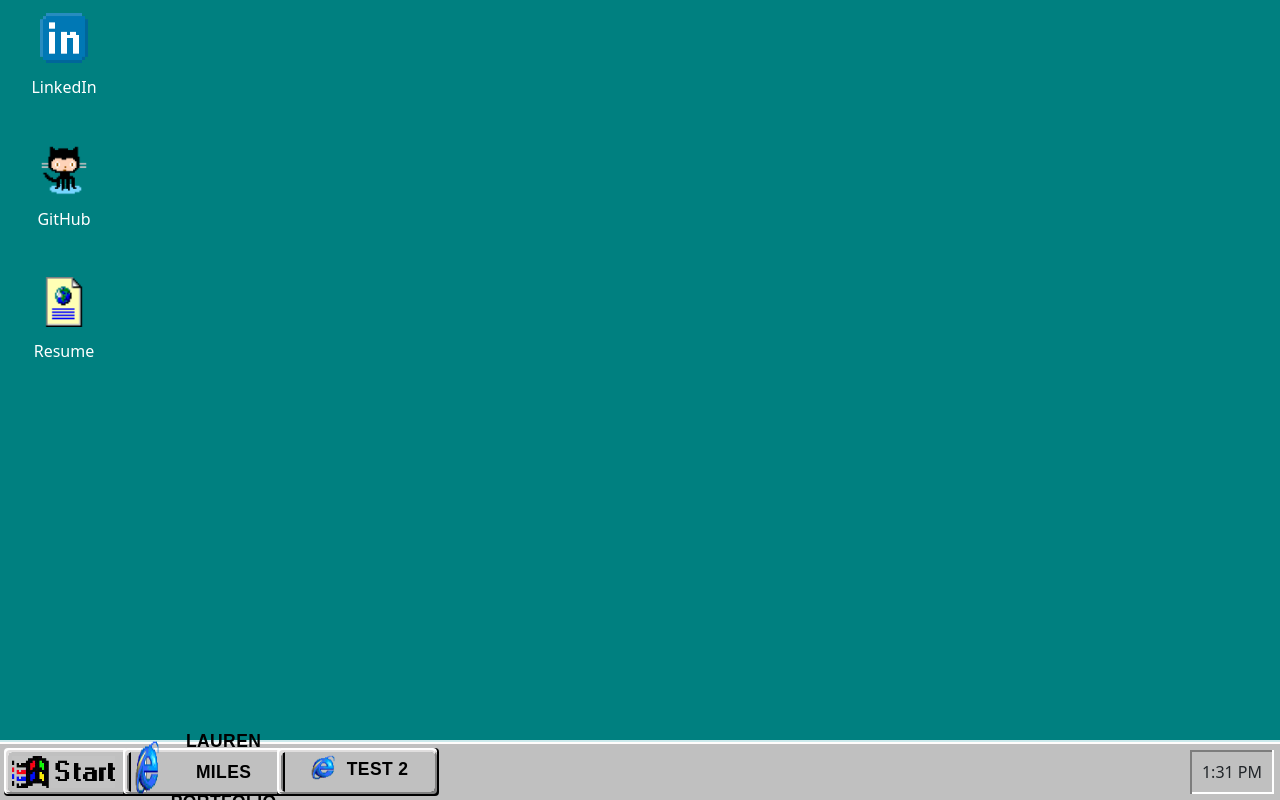
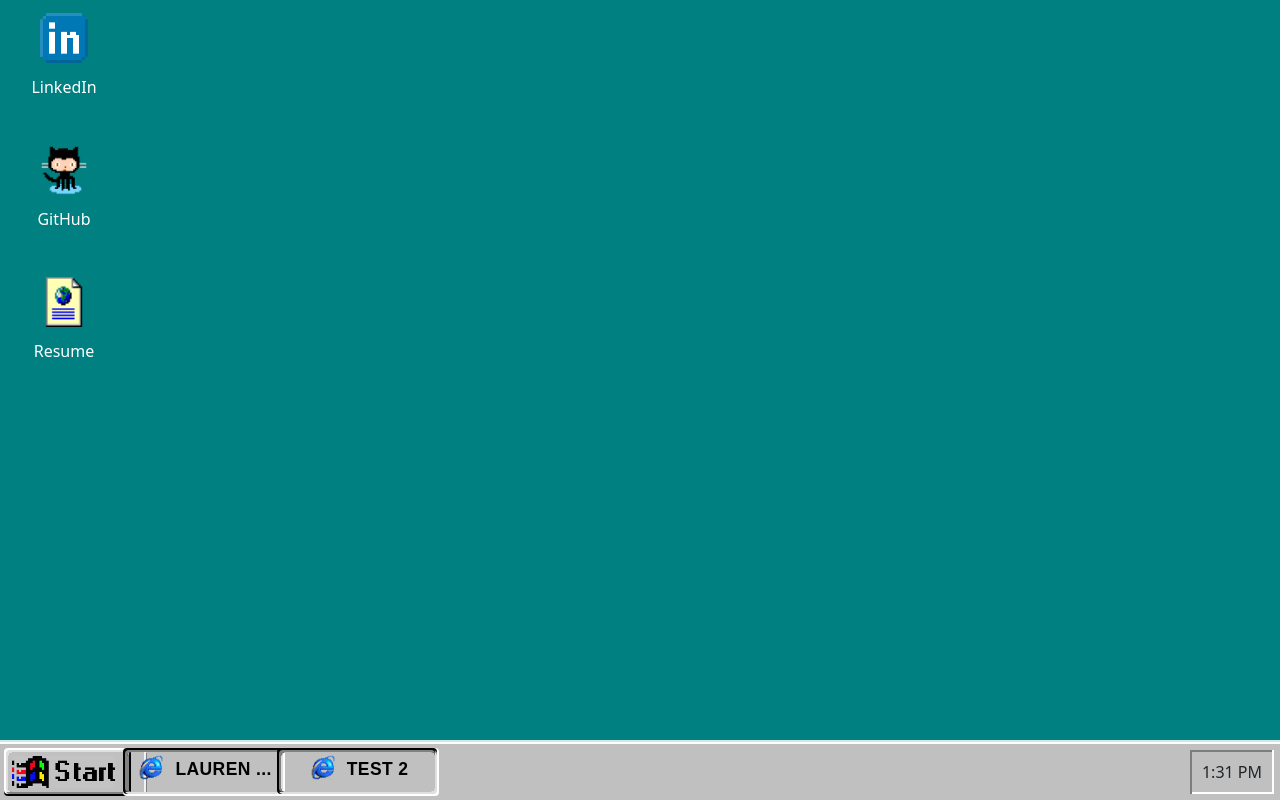
Before and after one commit to laurenmilesdev/portfolio, a Next.js app: page / in a window 1280 px wide. Both pictures are taken after a click on the button "take me back in time". Built offline with nearby package versions, Linux system fonts and the light colour scheme; a web font is replaced by a local one.

Commit message:
Added functionality to StartBarButton

```diff
--- a/src/components/windows-theme/start-bar/start-bar-button/StartBarButton.tsx
+++ b/src/components/windows-theme/start-bar/start-bar-button/StartBarButton.tsx
@@ -1,23 +1,26 @@
 import Image from 'next/image';
 import { Button } from '@mui/material';
 import WindowModel from '../../../../models/component-helpers/window';
+import { minimizeMaximizeWindow } from '../../../../utils/window';
 
 import img from '../../../../../public/img/windows/ie.png';
 import styles from './StartBarButton.module.css';
 
-type Props = {
-  window: WindowModel;
-  index: number;
-};
+type Props = { window: WindowModel };
 
-export default function StartBarButton({ window, index }: Props): JSX.Element {
-  if (index === 0) return <></>;
+export default function StartBarButton({ window }: Props): JSX.Element {
+  const title = window.title.length > 7 ? `${window.title.substring(0, 7)}...` : window.title;
 
   return (
-    <Button className={`${styles.btn} windows-box-shadow`} id={window.startBarButtonId}>
+    <Button
+      className={`${styles.btn} inverse-windows-box-shadow`}
+      id={window.startBarButtonId}
+      title={window.title}
+      onClick={() => minimizeMaximizeWindow(window.windowId, window.startBarButtonId)}
+    >
       <div className={styles['btn-label']}>
         <Image src={img} alt="Internet Explorer icon" className={styles['ie-icon']} />
-        {window.title}
+        {title}
       </div>
     </Button>
   );
```
